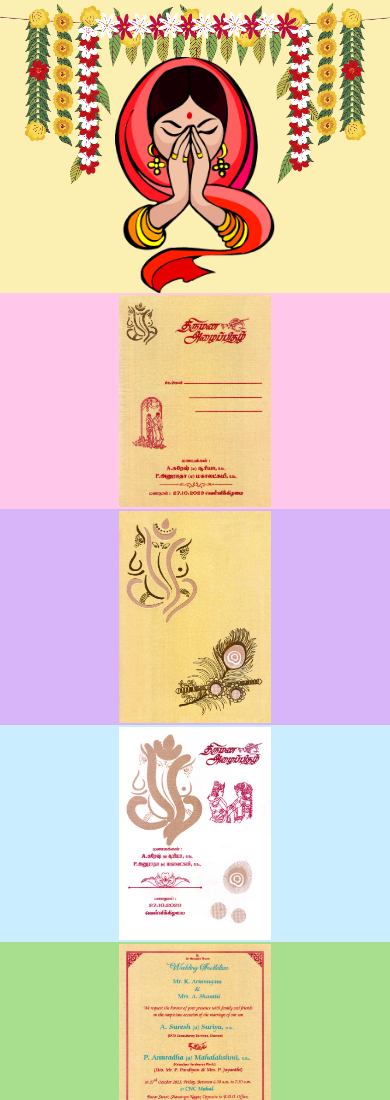
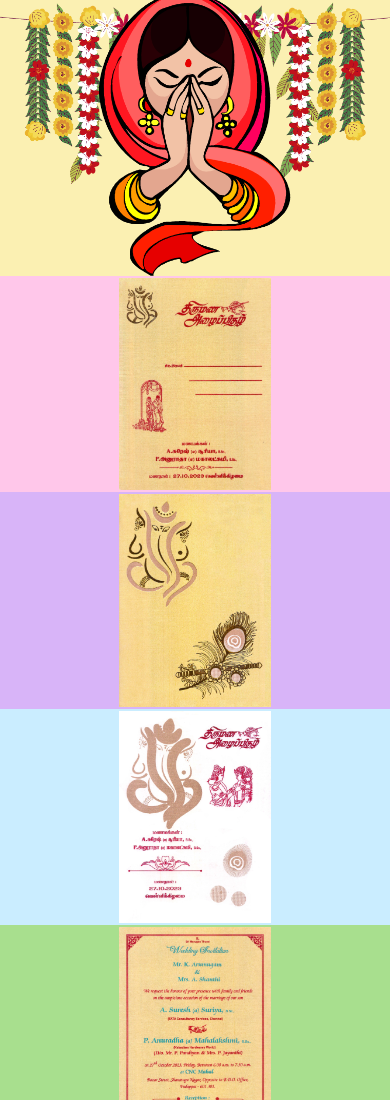
Before and after one commit to iamsureshrr/invitation, a plain HTML site: page index.html in a window 390 px wide. Shown: the top 1100 px of the page. Drawn offline with nearby package versions, Linux system fonts and the light colour scheme.

Commit message:
Add files via upload

```diff
--- a/styles.css
+++ b/styles.css
@@ -64,8 +64,8 @@ body {
 @media(max-width:1000px) {
 
     .vanakam{
-        margin-top: -8rem;
-        width: 10rem;
+        margin-top: -12rem;
+        width: 12rem;
     }
 
     .title-image{
```
